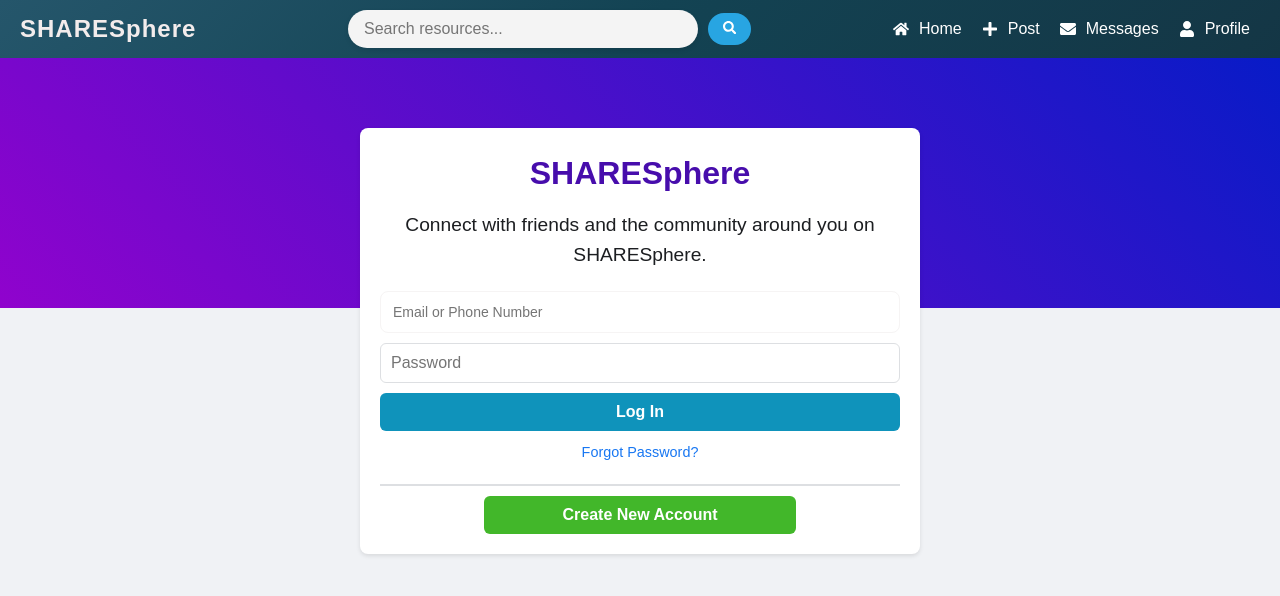
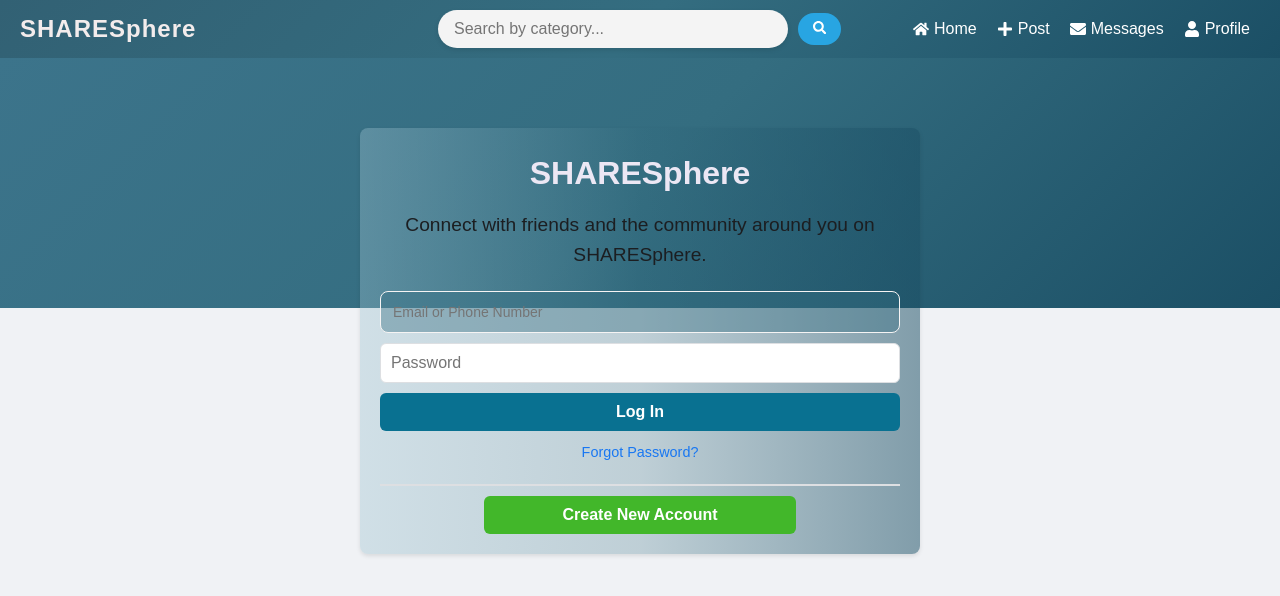
Before and after one commit to mhrafi39/SHARESphere, a React (Vite) app in the folder Frontend/: page /login in a window 1280 px wide. Shown: the top 596 px of the page. Built offline with nearby package versions, Linux system fonts and the light colour scheme.

Commit message:
frontend modified

```diff
--- a/Frontend/src/App.css
+++ b/Frontend/src/App.css
@@ -10,7 +10,7 @@ body {
 
   /* Header */
   header {
-    background: linear-gradient(135deg, #25566b, #134353, #143645);
+    background:linear-gradient(135deg, #326174, #346d80, #1b4f65);
     color: white;
     padding: 10px 20px;
     display: flex;
@@ -25,7 +25,7 @@ body {
   header .logo {
     font-size: 24px;
     font-weight: bold;
-    margin-right: 20px;
+    margin-right: 180px;
     color: #f3ecec;
     letter-spacing: 1px;
 }
@@ -70,6 +70,14 @@ header .search-bar {
 
   header nav ul li {
     margin: 0 10px;
+
+  }
+  header nav ul li:hover {
+    margin: 0 10px;
+    padding: 2px;
+    background-color: #34b8f158;
+    border-radius: 20px;
+
   }
 
   header nav ul li a {
@@ -81,12 +89,16 @@ header .search-bar {
   }
 
   header nav ul li a i {
-    margin-right: 5px;
+    margin-right: 10px;
   }
 
   header nav ul li a .nav-text {
     display: inline;
     margin-left: 10px;
+  }
+
+  header span{
+    margin-left: 5px;
   }
 
   /* Main content */
--- a/Frontend/src/App.jsx
+++ b/Frontend/src/App.jsx
@@ -18,6 +18,7 @@ import TermsOfServicePage from './pages/TermsofService';
 import HelpSupportPage from './pages/Help&Support';
 import OTPVerification from './pages/OTP';
 import AdminPage from './pages/AdminPage';
+import SearchResults from './pages/SearchResults';
 
 const App = () => {
   return (
@@ -41,6 +42,7 @@ const App = () => {
         <Route path="/Help&Support" element={<HelpSupportPage />} />
         <Route path="/otp" element={< OTPVerification/>} />
         <Route path="/admin" element={<AdminPage/>}/>
+        <Route path="/search" element={<SearchResults />} />
       </Routes>
     </>
   );
--- a/Frontend/src/components/Header.jsx
+++ b/Frontend/src/components/Header.jsx
@@ -1,51 +1,39 @@
-import React from 'react';
-import { NavLink, useLocation } from 'react-router-dom';
+import React, { useState } from 'react';
+import { NavLink, useNavigate } from 'react-router-dom';
 import { FaHome, FaPlus, FaEnvelope, FaUser, FaSearch } from 'react-icons/fa';
 
 const Header = () => {
-  const location = useLocation();
+  const [searchQuery, setSearchQuery] = useState('');
+  const navigate = useNavigate();
+
+  const handleSearch = (e) => {
+    e.preventDefault();
+    if (searchQuery.trim()) {
+      navigate(`/search?category=${searchQuery}`);
+    }
+  };
 
   return (
     <header>
       <div className="logo">SHARESphere</div>
       <div className="search-container">
-        <input type="text" placeholder="Search resources..." className="search-bar" />
-        <button className="search-btn"><FaSearch /></button>
+        <input
+          type="text"
+          placeholder="Search by category..."
+          className="search-bar"
+          value={searchQuery}
+          onChange={(e) => setSearchQuery(e.target.value)}
+        />
+        <button className="search-btn" onClick={handleSearch}>
+          <FaSearch />
+        </button>
       </div>
       <nav>
         <ul>
-          <li>
-            <NavLink
-              to="/home"
-              className={({ isActive }) => (isActive ? 'active' : '')}
-            >
-              <FaHome /> <span className="nav-text">Home</span>
-            </NavLink>
-          </li>
-          <li>
-            <NavLink
-              to="/create-post"
-              className={({ isActive }) => (isActive ? 'active' : '')}
-            >
-              <FaPlus /> <span className="nav-text">Post</span>
-            </NavLink>
-          </li>
-          <li>
-            <NavLink
-              to="/messages"
-              className={({ isActive }) => (isActive ? 'active' : '')}
-            >
-              <FaEnvelope /> <span className="nav-text">Messages</span>
-            </NavLink>
-          </li>
-          <li>
-            <NavLink
-              to="/profile"
-              className={({ isActive }) => (isActive ? 'active' : '')}
-            >
-              <FaUser /> <span className="nav-text">Profile</span>
-            </NavLink>
-          </li>
+          <li><NavLink to="/home"><FaHome /> <span>Home</span></NavLink></li>
+          <li><NavLink to="/create-post"><FaPlus /> <span>Post</span></NavLink></li>
+          <li><NavLink to="/messages"><FaEnvelope /> <span>Messages</span></NavLink></li>
+          <li><NavLink to="/profile"><FaUser /> <span>Profile</span></NavLink></li>
         </ul>
       </nav>
     </header>
--- /dev/null
+++ b/Frontend/src/pages/SearchResults.jsx
@@ -0,0 +1,56 @@
+import React, { useEffect, useState } from 'react';
+import { useLocation } from 'react-router-dom';
+import "../styles/SearchResults.css"
+
+const SearchResults = () => {
+  const [results, setResults] = useState([]);
+  const [loading, setLoading] = useState(false);
+  const [error, setError] = useState(null);
+  const location = useLocation();
+
+  const queryParams = new URLSearchParams(location.search);
+  const category = queryParams.get("category");
+
+  useEffect(() => {
+    if (!category) return;
+
+    const fetchResults = async () => {
+      setLoading(true);
+      try {
+        const response = await fetch(`http://localhost:4000/posts/search?category=${category}`);
+        const data = await response.json();
+
+        if (response.ok) {
+          setResults(data);
+        } else {
+          setResults([]);
+          setError(data.message || "No results found");
+        }
+      } catch (err) {
+        setError("Failed to fetch results");
+      }
+      setLoading(false);
+    };
+
+    fetchResults();
+  }, [category]);
+
+  return (
+    <div className="search-results">
+      <h2>Search Results for "{category}"</h2>
+      {loading && <p>Loading...</p>}
+      {error && <p className="error">{error}</p>}
+      <ul>
+        {results.map((post) => (
+          <li key={post._id}>
+            <h3>{post.title}</h3>
+            <p>Category: {post.category}</p>
+            <p>By: {post.author.firstName} {post.author.lastName}</p>
+          </li>
+        ))}
+      </ul>
+    </div>
+  );
+};
+
+export default SearchResults;
--- a/Frontend/src/styles/Auth.css
+++ b/Frontend/src/styles/Auth.css
@@ -10,7 +10,7 @@
   top: 0px;
   left: 0px;
   height: 250px;
-  background:linear-gradient(45deg,#9003cd,#081bc7);
+  background:linear-gradient(135deg, #3c748b, #346d80, #1b4f65);
   width: 100%;
   justify-content: center;
   display: flex;
@@ -26,6 +26,7 @@
   max-width: 600px;
   width: 100%;
   padding: 20px;
+
 }
 
 .header {
@@ -36,7 +37,7 @@
 
 .header h1 {
   font-size: 2rem;
-  color: #470dac;
+  color: #ece7f4;
   margin-bottom: 10px;
 }
 
@@ -47,7 +48,7 @@
 
 .form-container {
   margin-top: 50px;
-  background-color: #fff;
+  background:linear-gradient(90deg, #9cc1cf61, #346d8043, #1b4f6585);
   padding: 20px;
   border-radius: 8px;
   box-shadow: 0 2px 4px rgba(0, 0, 0, 0.1);
@@ -129,7 +130,7 @@
 .login-btn,
 .signup-btn,
 .reset-password-btn {
-  background-color: #0f93bb;
+  background-color: #097191;
   color: #fff;
   padding: 10px;
   border: none;
@@ -142,15 +143,16 @@
 }
 
 .login-btn:hover {
-  background-color: #166fe5;
+  background: linear-gradient(135deg, #030b0f, #9eafb4, #1b4f65);
 }
 
 .signup-btn {
-  background-color: #42b72a;
+    background: linear-gradient(135deg, #3c748b, #346d80, #1b4f65);
 }
 
 .signup-btn:hover {
-  background-color: #36a420;
+    background: linear-gradient(135deg, #030b0f, #9eafb4, #1b4f65);
+
 }
 
 .reset-password-btn {
--- a/Frontend/src/styles/Landing.css
+++ b/Frontend/src/styles/Landing.css
@@ -38,6 +38,7 @@
     font-weight: bold;
     margin-bottom: 15px;
     letter-spacing: 1px;
+    color: aliceblue;
   }
 
   .landing-title span {
--- a/Frontend/src/styles/Post.css
+++ b/Frontend/src/styles/Post.css
@@ -3,13 +3,14 @@
   display: flex;
   justify-content: center;
   align-items: center;
-  height: calc(100vh - 80px);
-  background-color: #f5f5f5;
+  height: calc(100vh - 50px);
+  background:linear-gradient(90deg, #9cc1cf, #346d80, #1b4f6585);
   padding: 20px;
 }
 
 .create-post-container {
-  background-color: #ffffff;
+  background-color: #3333335b;
+
   border-radius: 12px;
   box-shadow: 0 4px 12px rgba(0, 0, 0, 0.1);
   padding: 30px;
@@ -21,7 +22,7 @@ h1 {
   font-size: 24px;
   font-weight: 600;
   margin-bottom: 20px;
-  color: #333;
+  color: #f0e9e9;
   text-align: center;
 }
 
@@ -41,7 +42,7 @@ h1 {
 label {
   font-size: 14px;
   font-weight: 500;
-  color: #555;
+  color: #e8dede;
 }
 
 input[type="text"],
@@ -50,15 +51,18 @@ select {
   padding: 12px;
   border: 1px solid #f6f4f4;
   border-radius: 8px;
+  color: #e8dede;
   font-size: 14px;
   outline: none;
   transition: border-color 0.3s ease;
+  background-color: #346d8067;
 }
 
 input[type="text"]:focus,
 textarea:focus,
 select:focus {
   border-color: #007bff;
+  color: #e8dede;
 }
 
 textarea {
--- /dev/null
+++ b/Frontend/src/styles/SearchResults.css
@@ -0,0 +1,68 @@
+.search-results {
+    max-width: 800px;
+    margin: 2rem auto;
+    padding: 1.5rem;
+    background: #fff;
+    border-radius: 10px;
+    box-shadow: 0 4px 8px rgba(0, 0, 0, 0.1);
+  }
+
+  .search-results h2 {
+    font-size: 1.8rem;
+    color: #333;
+    margin-bottom: 1rem;
+    text-align: center;
+  }
+
+  .search-results p {
+    font-size: 1rem;
+    color: #555;
+    text-align: center;
+  }
+
+  .error {
+    color: red;
+    font-weight: bold;
+  }
+
+  .search-results ul {
+    list-style: none;
+    padding: 0;
+  }
+
+  .search-results ul li {
+    padding: 1rem;
+    border-bottom: 1px solid #ddd;
+    transition: background 0.3s;
+  }
+
+  .search-results ul li:hover {
+    background: #f9f9f9;
+  }
+
+  .search-results ul li h3 {
+    font-size: 1.3rem;
+    color: #007bff;
+    margin: 0;
+  }
+
+  .search-results ul li p {
+    font-size: 1rem;
+    color: #666;
+    margin: 0.2rem 0;
+  }
+
+  /* Responsive */
+  @media (max-width: 600px) {
+    .search-results {
+      padding: 1rem;
+    }
+
+    .search-results h2 {
+      font-size: 1.5rem;
+    }
+
+    ul li h3 {
+      font-size: 1.1rem;
+    }
+  }
```
Also changed, not shown: 1 other file (tests, documents, lock files or other folders).
